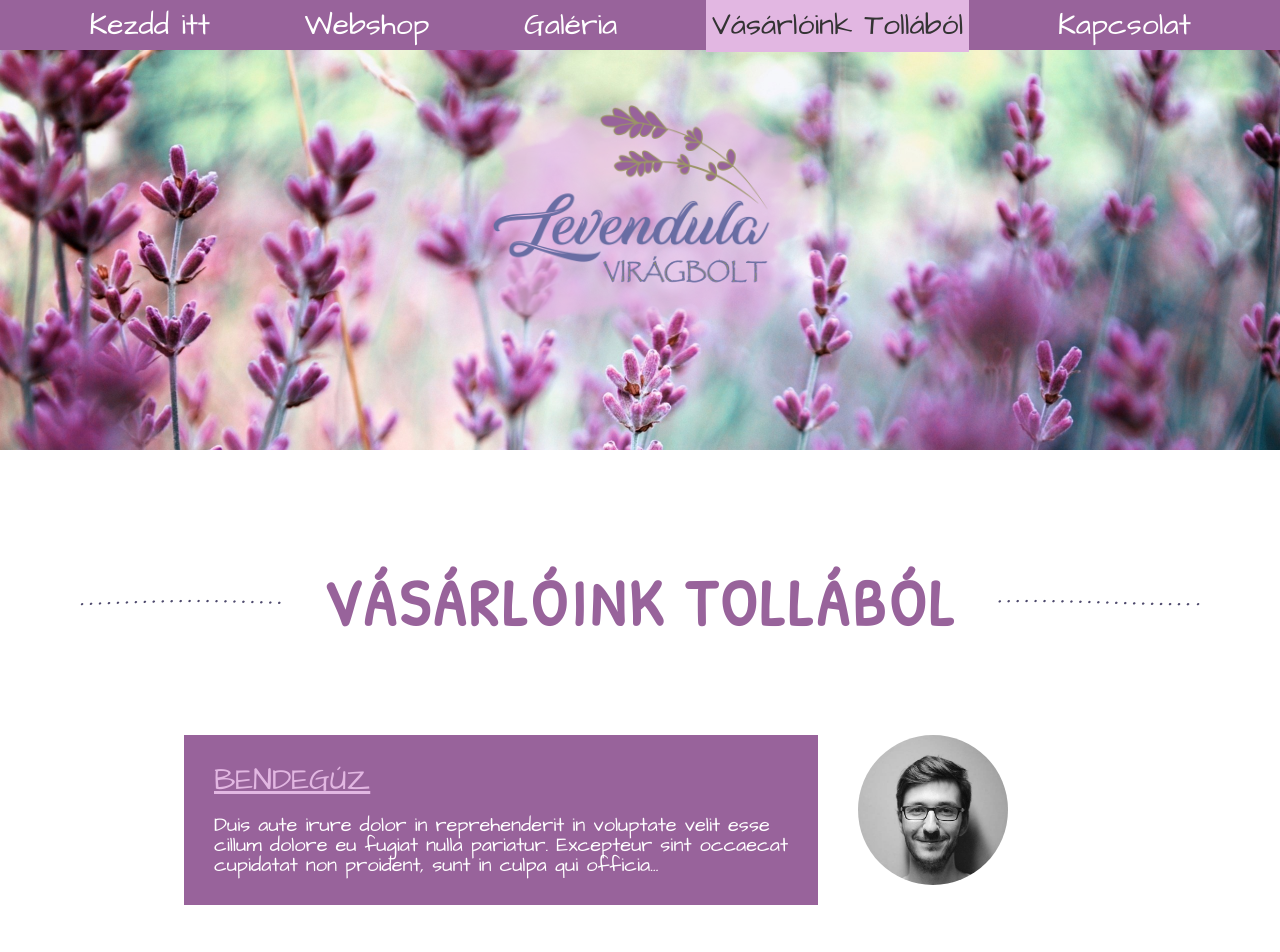
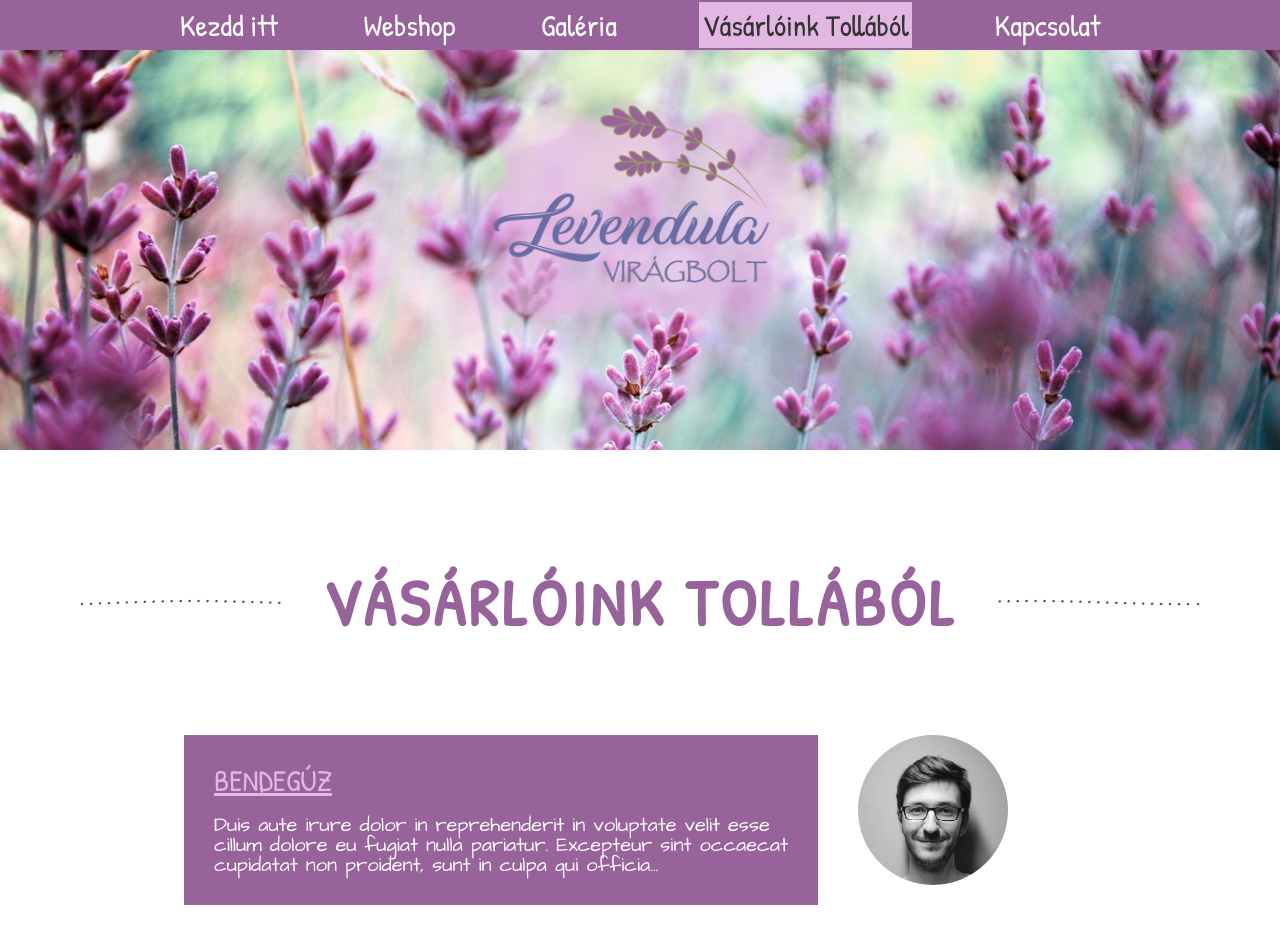
Before and after one commit to jeffcall-ch/tf-levendula, a plain HTML site: page index.html in a window 1280 px wide. Shown: the top 952 px of the page. Drawn offline with Linux system fonts and the light colour scheme.

Commit message:
close to final

```diff
--- a/Resources/css/levendula_bolt.css
+++ b/Resources/css/levendula_bolt.css
@@ -29,7 +29,7 @@ nav {
     /* background: #BD87BF; */
     height: auto;
     padding: 10px;
-    font-family: 'Architects Daughter', cursive;
+    font-family: 'Patrick Hand', cursive;
     /* text-transform: uppercase; */
     text-align: center;
 }
@@ -38,7 +38,7 @@ nav a {
     color: white;
     text-decoration: none;
     margin: 3%;
-    padding: 0.5%;
+    padding: 0.25%;
     font-size: 30px;
 }
 
@@ -150,7 +150,7 @@ div.comment-text {
     text-transform: uppercase;
     padding-bottom: 20px;
     text-decoration: underline;
-    font-family: 'Architects Daughter', cursive;
+    font-family: 'Patrick Hand', cursive;
     font-style: normal;
 }
 
@@ -225,7 +225,7 @@ h3 {
     text-transform: uppercase;
     padding-bottom: 20px;
     text-decoration: underline;
-    font-family: 'Architects Daughter', cursive;
+    font-family: 'Patrick Hand', cursive;
     text-align: center;
     color: #E2B7E2;
 }
```
